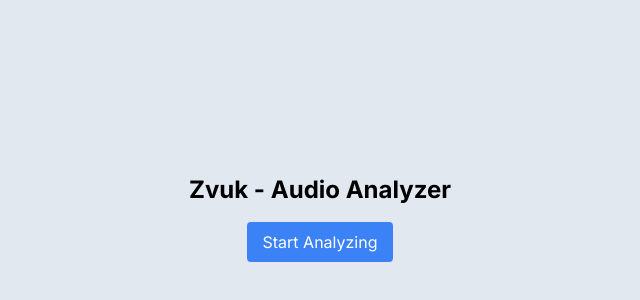
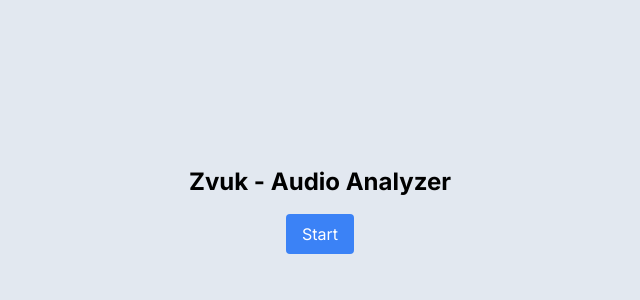
Before and after one commit to cincplug/zvizni, a Next.js app: page / in a window 1280 px wide. Shown: the part 174-474 px from the top of the page, without its empty margins (320-960 px from the left). Built offline with nearby package versions, Linux system fonts and the light colour scheme.

Commit message:
Make structure clearer

```diff
--- a/app/components/Analyzer.js
+++ /dev/null
@@ -1,59 +0,0 @@
-import React, { useRef } from 'react';
-
-const Analyzer = ({ onAnalysisStateChange, volume }) => {
-  const audioContextRef = useRef(null);
-  const sourceRef = useRef(null);
-  const analyserRef = useRef(null);
-  const gainNodeRef = useRef(null);
-
-  const startAnalyzing = () => {
-    audioContextRef.current = new (window.AudioContext || window.webkitAudioContext)();
-
-    navigator.mediaDevices
-      .getUserMedia({
-        audio: {
-          sampleRate: 16000,
-          channelCount: 1,
-        },
-      })
-      .then((stream) => {
-        sourceRef.current = audioContextRef.current.createMediaStreamSource(stream);
-
-        analyserRef.current = audioContextRef.current.createAnalyser();
-        gainNodeRef.current = audioContextRef.current.createGain();
-
-        sourceRef.current.connect(gainNodeRef.current);
-        gainNodeRef.current.connect(analyserRef.current);
-        analyserRef.current.connect(audioContextRef.current.destination);
-
-        analyserRef.current.fftSize = 512;
-        gainNodeRef.current.gain.value = volume;
-
-        onAnalysisStateChange(true, analyserRef.current);
-      })
-      .catch((err) => {
-        console.error('Error accessing microphone:', err);
-      });
-  };
-
-  const stopAnalyzing = () => {
-    if (audioContextRef.current) {
-      audioContextRef.current.close();
-    }
-
-    onAnalysisStateChange(false, null);
-  };
-
-  return (
-    <div className="flex flex-col items-center">
-      <button
-        onClick={analyserRef.current ? stopAnalyzing : startAnalyzing}
-        className={`px-4 py-2 mb-4 rounded ${analyserRef.current ? 'bg-red-500' : 'bg-blue-500'} text-white`}
-      >
-        {analyserRef.current ? 'Stop Analysis' : 'Start Analyzing'}
-      </button>
-    </div>
-  );
-};
-
-export default Analyzer;
--- a/app/components/Controls.js
+++ b/app/components/Controls.js
@@ -1,13 +1,79 @@
-import React from "react";
+import React, { useRef } from "react";
+
+const visualizationModes = ["stripes", "line", "flower"];
 
 const Controls = ({
+  isAnalyzing,
+  onAnalysisStateChange,
   visualizationType,
   onVisualizationChange,
   volume,
   onVolumeChange
 }) => {
+  const audioContextRef = useRef(null);
+  const sourceRef = useRef(null);
+  const analyserRef = useRef(null);
+  const gainNodeRef = useRef(null);
+
+  const startAnalyzing = () => {
+    audioContextRef.current = new (window.AudioContext ||
+      window.webkitAudioContext)();
+
+    navigator.mediaDevices
+      .getUserMedia({
+        audio: {
+          sampleRate: 16000,
+          channelCount: 1
+        }
+      })
+      .then((stream) => {
+        sourceRef.current =
+          audioContextRef.current.createMediaStreamSource(stream);
+
+        analyserRef.current = audioContextRef.current.createAnalyser();
+        gainNodeRef.current = audioContextRef.current.createGain();
+
+        sourceRef.current.connect(gainNodeRef.current);
+        gainNodeRef.current.connect(analyserRef.current);
+        analyserRef.current.connect(audioContextRef.current.destination);
+
+        analyserRef.current.fftSize = 512;
+        gainNodeRef.current.gain.value = volume;
+
+        onAnalysisStateChange(true, analyserRef.current);
+      })
+      .catch((err) => {
+        console.error("Error accessing microphone:", err);
+      });
+  };
+
+  const stopAnalyzing = () => {
+    if (audioContextRef.current) {
+      audioContextRef.current.close();
+    }
+
+    onAnalysisStateChange(false, null);
+  };
+
   return (
-    <div className="text-center mb-4">
+    <div
+      className={`flex flex-col items-center mb-4 ${
+        isAnalyzing
+          ? "fixed top-4 right-4 bg-white p-4 rounded shadow-lg"
+          : "justify-center"
+      }`}
+    >
+      {!isAnalyzing && <h1 className="text-2xl font-bold mb-4">Zvuk - Audio Analyzer</h1>}
+      <button
+        onClick={isAnalyzing ? stopAnalyzing : startAnalyzing}
+        className={`px-4 py-2 mb-4 rounded ${
+          isAnalyzing ? "bg-red-500" : "bg-blue-500"
+        } text-white`}
+      >
+        {isAnalyzing ? "Stop" : "Start"}
+      </button>
+      {isAnalyzing && (
+        <>
           <label className="block mb-2">
             Volume:
             <input
@@ -20,38 +86,23 @@ const Controls = ({
               className="ml-2"
             />
           </label>
-      <div className="flex justify-center mb-4">
+          <div className="flex justify-center">
+            {visualizationModes.map((mode) => (
               <button
-          onClick={() => onVisualizationChange("stripes")}
+                key={mode}
+                onClick={() => onVisualizationChange(mode)}
                 className={`px-4 py-2 mr-2 rounded ${
-            visualizationType === "stripes"
+                  visualizationType === mode
                     ? "bg-blue-600 text-white"
                     : "bg-gray-300"
                 }`}
               >
-          Stripes
+                {mode.charAt(0).toUpperCase() + mode.slice(1)}
               </button>
-        <button
-          onClick={() => onVisualizationChange("line")}
-          className={`px-4 py-2 mr-2 rounded ${
-            visualizationType === "line"
-              ? "bg-blue-600 text-white"
-              : "bg-gray-300"
-          }`}
-        >
-          Line
-        </button>
-        <button
-          onClick={() => onVisualizationChange("flower")}
-          className={`px-4 py-2 rounded ${
-            visualizationType === "flower"
-              ? "bg-blue-600 text-white"
-              : "bg-gray-300"
-          }`}
-        >
-          Flower
-        </button>
+            ))}
           </div>
+        </>
+      )}
     </div>
   );
 };
--- a/app/page.js
+++ b/app/page.js
@@ -1,6 +1,5 @@
 "use client";
 import React, { useState } from "react";
-import Analyzer from "./components/Analyzer";
 import Visualizer from "./components/Visualizer";
 import Controls from "./components/Controls";
 
@@ -25,35 +24,17 @@ export default function Home() {
 
   return (
     <main className="flex min-h-screen flex-col items-center justify-center p-12 bg-slate-200">
-      <h1 className="text-2xl font-bold mb-4">Zvuk - Audio Analyzer</h1>
-      <div className="flex flex-col items-center">
-        <Analyzer
+      <Controls
+        isAnalyzing={isAnalyzing}
         onAnalysisStateChange={handleAnalysisStateChange}
-          volume={volume}
-        />
-        <div
-          className={`transition-all duration-300 ${
-            isAnalyzing ? "h-auto" : "h-0"
-          }`}
-        >
-          {isAnalyzing && (
-            <>
-              <Controls
         visualizationType={visualizationType}
         onVisualizationChange={handleVisualizationChange}
         volume={volume}
         onVolumeChange={handleVolumeChange}
       />
-              {analyser && (
-                <Visualizer
-                  analyser={analyser}
-                  visualizationType={visualizationType}
-                />
+      {isAnalyzing && analyser && (
+        <Visualizer analyser={analyser} visualizationType={visualizationType} />
       )}
-            </>
-          )}
-        </div>
-      </div>
     </main>
   );
 }
```
Lines whose indentation alone changed are shown as unchanged.
